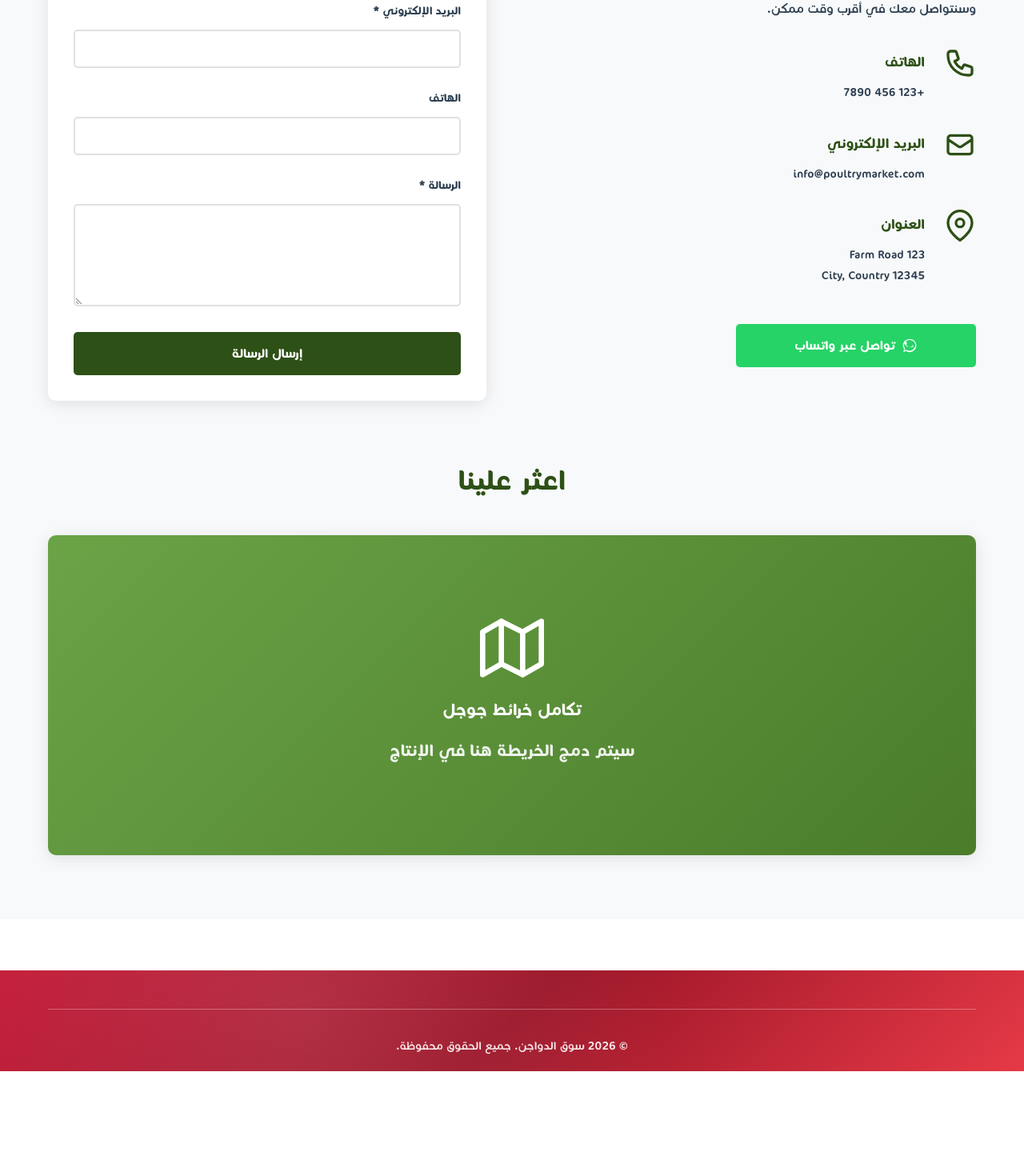
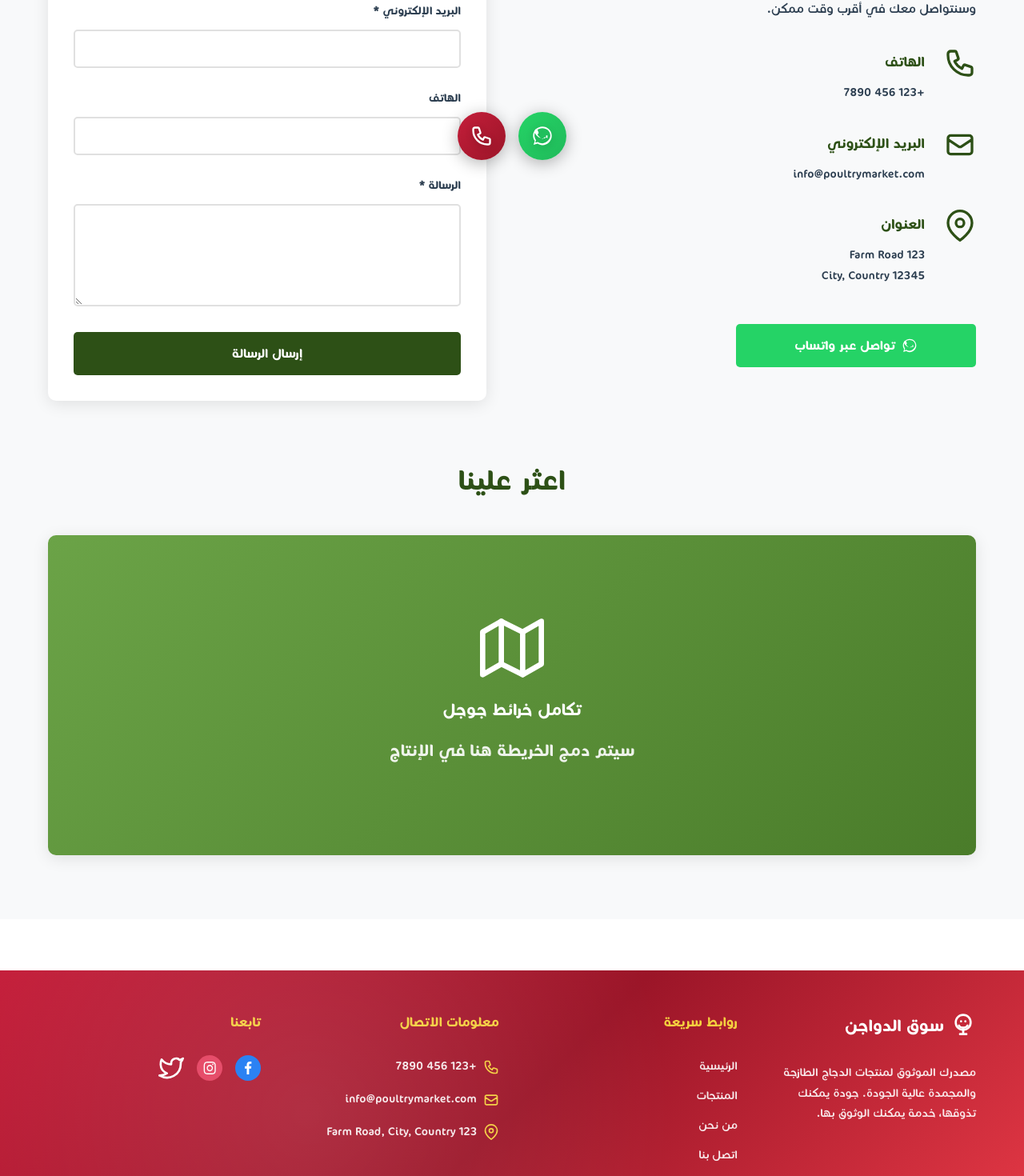
Before and after one commit to Youssefatef289/Farouja-, a React (Vite) app: page /contact in a window 1280 px wide. Shown: the part 568-2038 px from the top of the page at 80% size. Before the commit the page ends 1907 px from the top, so only its background shows below. Built offline with nearby package versions, Linux system fonts and the light colour scheme.

Commit message:
Add floating WhatsApp and phone buttons with updated phone number

```diff
--- a/src/App.jsx
+++ b/src/App.jsx
@@ -2,6 +2,7 @@ import { BrowserRouter as Router, Routes, Route, useLocation } from 'react-route
 import { useEffect } from 'react'
 import Header from './components/Header'
 import Footer from './components/Footer'
+import FloatingButtons from './components/FloatingButtons'
 import Home from './pages/Home'
 import Products from './pages/Products'
 import ProductDetails from './pages/ProductDetails'
@@ -29,6 +30,7 @@ function AppContent() {
         </Routes>
       </main>
       <Footer />
+      <FloatingButtons />
     </div>
   )
 }
--- /dev/null
+++ b/src/components/FloatingButtons.css
@@ -0,0 +1,94 @@
+.floating-buttons {
+  position: fixed;
+  bottom: 2rem;
+  left: 2rem;
+  right: 2rem;
+  display: flex;
+  justify-content: space-between;
+  align-items: center;
+  z-index: 999;
+  pointer-events: none;
+  gap: 1rem;
+}
+
+.floating-btn {
+  width: 60px;
+  height: 60px;
+  border-radius: 50%;
+  border: none;
+  cursor: pointer;
+  display: flex;
+  align-items: center;
+  justify-content: center;
+  box-shadow: 0 4px 20px rgba(0, 0, 0, 0.3);
+  transition: all 0.3s cubic-bezier(0.4, 0, 0.2, 1);
+  pointer-events: all;
+  position: relative;
+  overflow: hidden;
+}
+
+.floating-btn::before {
+  content: '';
+  position: absolute;
+  top: 50%;
+  left: 50%;
+  width: 0;
+  height: 0;
+  border-radius: 50%;
+  background: rgba(255, 255, 255, 0.3);
+  transform: translate(-50%, -50%);
+  transition: width 0.6s, height 0.6s;
+}
+
+.floating-btn:active::before {
+  width: 300px;
+  height: 300px;
+}
+
+.floating-btn-whatsapp {
+  background: linear-gradient(135deg, #25D366, #20ba5a);
+  color: var(--white);
+  margin-right: auto;
+}
+
+.floating-btn-whatsapp:hover {
+  background: linear-gradient(135deg, #20ba5a, #1ea850);
+  transform: translateY(-5px) scale(1.1);
+  box-shadow: 0 6px 25px rgba(37, 211, 102, 0.4);
+}
+
+.floating-btn-phone {
+  background: linear-gradient(135deg, var(--primary-red), var(--dark-red));
+  color: var(--white);
+  margin-left: auto;
+}
+
+.floating-btn-phone:hover {
+  background: linear-gradient(135deg, var(--dark-red), #7a0f1f);
+  transform: translateY(-5px) scale(1.1);
+  box-shadow: 0 6px 25px rgba(196, 30, 58, 0.4);
+}
+
+.floating-btn .icon {
+  position: relative;
+  z-index: 1;
+  filter: drop-shadow(0 2px 4px rgba(0, 0, 0, 0.2));
+}
+
+@media (max-width: 768px) {
+  .floating-buttons {
+    bottom: 1.5rem;
+    left: 1rem;
+    right: 1rem;
+  }
+
+  .floating-btn {
+    width: 55px;
+    height: 55px;
+  }
+
+  .floating-btn .icon {
+    width: 24px;
+    height: 24px;
+  }
+}
--- /dev/null
+++ b/src/components/FloatingButtons.jsx
@@ -0,0 +1,40 @@
+import Icon from './Icon'
+import './FloatingButtons.css'
+
+const FloatingButtons = () => {
+  const phoneNumber = '01099487977'
+  const whatsappNumber = '201099487977' // رقم واتساب بدون + أو 0
+
+  const handleWhatsAppClick = () => {
+    const message = "مرحباً! أود التواصل مع فروجة"
+    const whatsappUrl = `https://wa.me/${whatsappNumber}?text=${encodeURIComponent(message)}`
+    window.open(whatsappUrl, '_blank')
+  }
+
+  const handlePhoneClick = () => {
+    window.location.href = `tel:${phoneNumber}`
+  }
+
+  return (
+    <div className="floating-buttons">
+      <button
+        className="floating-btn floating-btn-whatsapp"
+        onClick={handleWhatsAppClick}
+        aria-label="تواصل عبر واتساب"
+        title="تواصل عبر واتساب"
+      >
+        <Icon name="whatsapp" size={28} />
+      </button>
+      <button
+        className="floating-btn floating-btn-phone"
+        onClick={handlePhoneClick}
+        aria-label="اتصل بنا"
+        title="اتصل بنا"
+      >
+        <Icon name="phone" size={28} />
+      </button>
+    </div>
+  )
+}
+
+export default FloatingButtons
--- a/src/components/Footer.jsx
+++ b/src/components/Footer.jsx
@@ -1,3 +1,5 @@
+import { Link } from 'react-router-dom'
+import Icon from './Icon'
 import './Footer.css'
 
 const Footer = () => {
@@ -6,6 +8,47 @@ const Footer = () => {
   return (
     <footer className="footer">
       <div className="container">
+        <div className="footer-content">
+          <div className="footer-section">
+            <h3 className="footer-title">
+              <Icon name="chicken" className="logo-icon" size={32} />
+              سوق الدواجن
+            </h3>
+            <p className="footer-description">
+              مصدرك الموثوق لمنتجات الدجاج الطازجة والمجمدة عالية الجودة.
+              جودة يمكنك تذوقها، خدمة يمكنك الوثوق بها.
+            </p>
+          </div>
+
+          <div className="footer-section">
+            <h4 className="footer-heading">روابط سريعة</h4>
+            <ul className="footer-links">
+              <li><Link to="/">الرئيسية</Link></li>
+              <li><Link to="/products">المنتجات</Link></li>
+              <li><Link to="/about">من نحن</Link></li>
+              <li><Link to="/contact">اتصل بنا</Link></li>
+            </ul>
+          </div>
+
+          <div className="footer-section">
+            <h4 className="footer-heading">معلومات الاتصال</h4>
+            <ul className="footer-contact">
+              <li><Icon name="phone" size={20} /> +123 456 7890</li>
+              <li><Icon name="email" size={20} /> info@poultrymarket.com</li>
+              <li><Icon name="location" size={20} /> 123 Farm Road, City, Country</li>
+            </ul>
+          </div>
+
+          <div className="footer-section">
+            <h4 className="footer-heading">تابعنا</h4>
+            <div className="social-links">
+              <a href="#" aria-label="فيسبوك"><Icon name="facebook" size={32} /></a>
+              <a href="#" aria-label="إنستغرام"><Icon name="instagram" size={32} /></a>
+              <a href="#" aria-label="تويتر"><Icon name="twitter" size={32} /></a>
+            </div>
+          </div>
+        </div>
+
         <div className="footer-bottom">
           <p>&copy; {currentYear} سوق الدواجن. جميع الحقوق محفوظة.</p>
         </div>
--- a/src/components/ProductCard.jsx
+++ b/src/components/ProductCard.jsx
@@ -7,7 +7,7 @@ const ProductCard = ({ product }) => {
   const handleWhatsAppOrder = (e) => {
     e.preventDefault()
     const message = `مرحباً! أنا مهتم بطلب: ${product.name} - ${product.price} جنيه`
-    const whatsappUrl = `https://wa.me/1234567890?text=${encodeURIComponent(message)}`
+    const whatsappUrl = `https://wa.me/201099487977?text=${encodeURIComponent(message)}`
     window.open(whatsappUrl, '_blank')
   }
 
--- a/src/pages/Contact.jsx
+++ b/src/pages/Contact.jsx
@@ -27,7 +27,7 @@ const Contact = () => {
 
   const handleWhatsAppClick = () => {
     const message = "مرحباً! أود التواصل مع سوق الدواجن."
-    const whatsappUrl = `https://wa.me/1234567890?text=${encodeURIComponent(message)}`
+    const whatsappUrl = `https://wa.me/201099487977?text=${encodeURIComponent(message)}`
     window.open(whatsappUrl, '_blank')
   }
 
--- a/src/pages/Home.jsx
+++ b/src/pages/Home.jsx
@@ -16,7 +16,7 @@ const Home = () => {
 
   const handleWhatsAppOrder = () => {
     const message = "مرحباً! أنا مهتم بمنتجات الدواجن لديكم. هل يمكنكم مساعدتي بمزيد من المعلومات؟"
-    const whatsappUrl = `https://wa.me/1234567890?text=${encodeURIComponent(message)}`
+      const whatsappUrl = `https://wa.me/201099487977?text=${encodeURIComponent(message)}`
     window.open(whatsappUrl, '_blank')
   }
 
--- a/src/pages/ProductDetails.jsx
+++ b/src/pages/ProductDetails.jsx
@@ -30,7 +30,7 @@ const ProductDetails = () => {
     if (!product) return
     const totalPrice = (product.price * quantity).toFixed(2)
     const message = `مرحباً! أود طلب:\n\nالمنتج: ${product.name}\nالكمية: ${quantity}\nالسعر للوحدة: ${product.price.toFixed(2)} جنيه\nالإجمالي: ${totalPrice} جنيه\n\nيرجى تأكيد التوفر وتفاصيل التوصيل.`
-    const whatsappUrl = `https://wa.me/1234567890?text=${encodeURIComponent(message)}`
+    const whatsappUrl = `https://wa.me/201099487977?text=${encodeURIComponent(message)}`
     window.open(whatsappUrl, '_blank')
   }
 
```
